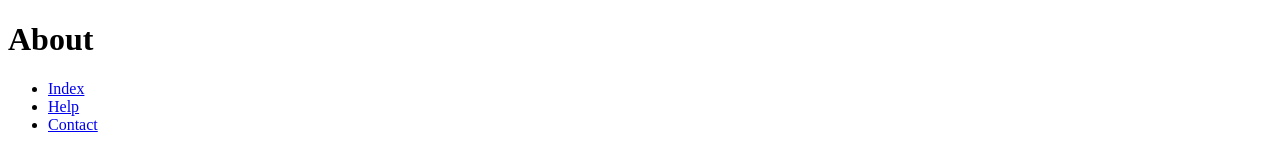
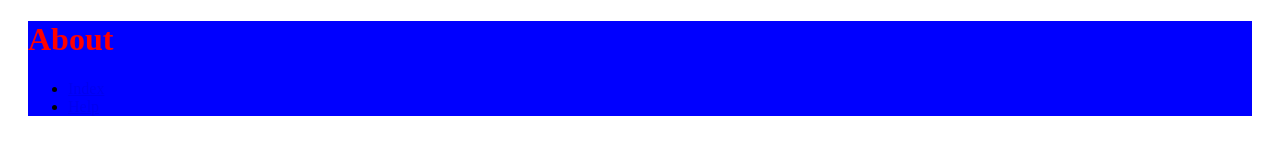
Before and after one commit to P3terHenry/fiap-front-end, a plain HTML site: page pages/about.html in a window 1280 px wide. Drawn offline with Linux system fonts and the light colour scheme.

Commit message:
Adicionado a tag link do css na tag head. Removido a o link de contato do menu de navegação.

```diff
--- a/pages/about.html
+++ b/pages/about.html
@@ -4,6 +4,7 @@
     <meta charset="UTF-8">
     <meta name="viewport" content="width=device-width, initial-scale=1.0">
     <title>About</title>
+    <link rel="stylesheet" href="../css/style.css">
 </head>
 <body>
     <div class="container">
@@ -13,7 +14,6 @@
                 <ul>
                     <li><a href="../index.html">Index</a></li>
                     <li><a href="./help.html">Help</a></li>
-                    <li><a href="./pages/contact.html">Contact</a></li>
                 </ul>
             </nav>
         </div>
```
Also changed, not shown: pages/help.html (+1 -1 lines).
